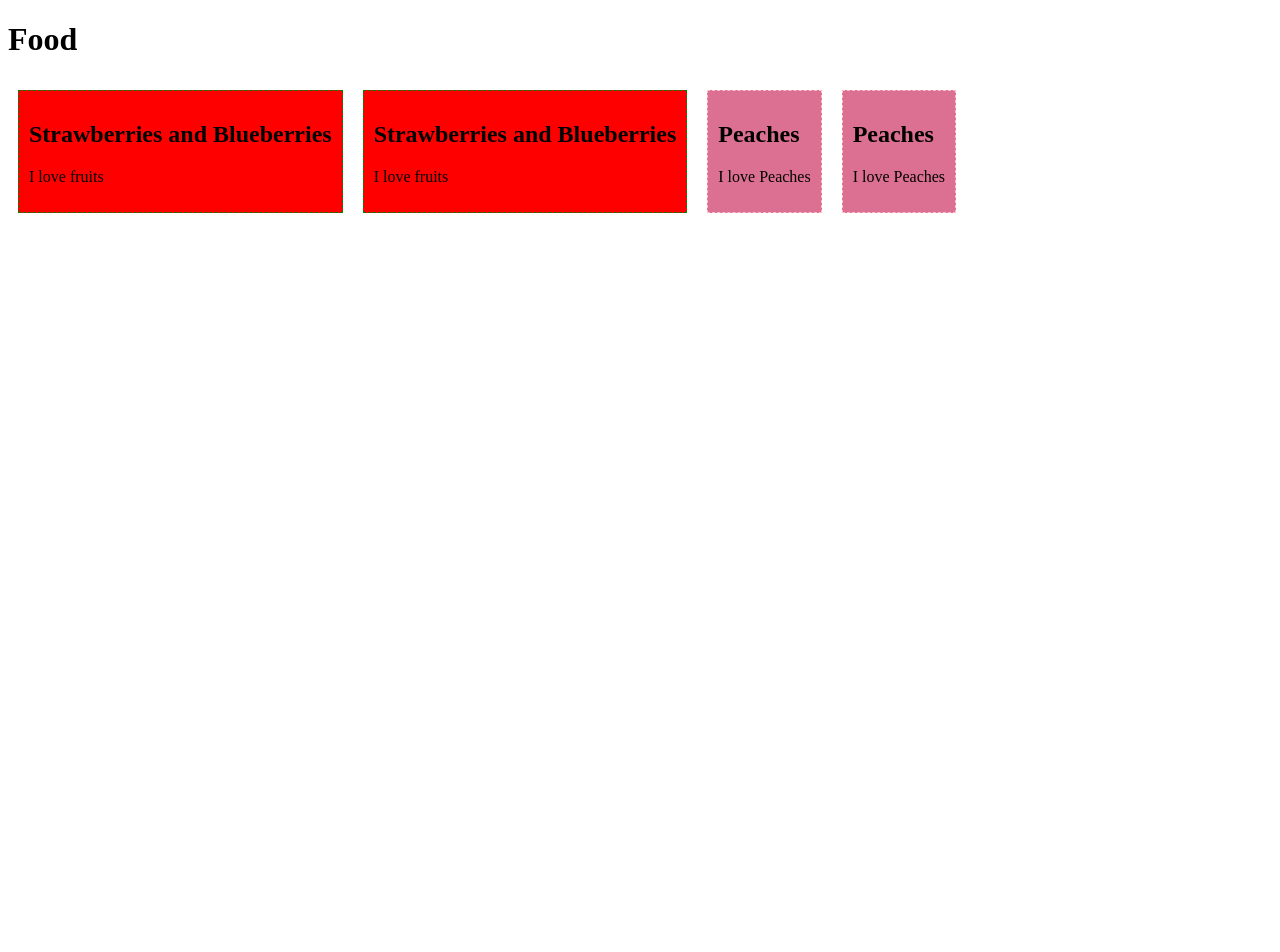
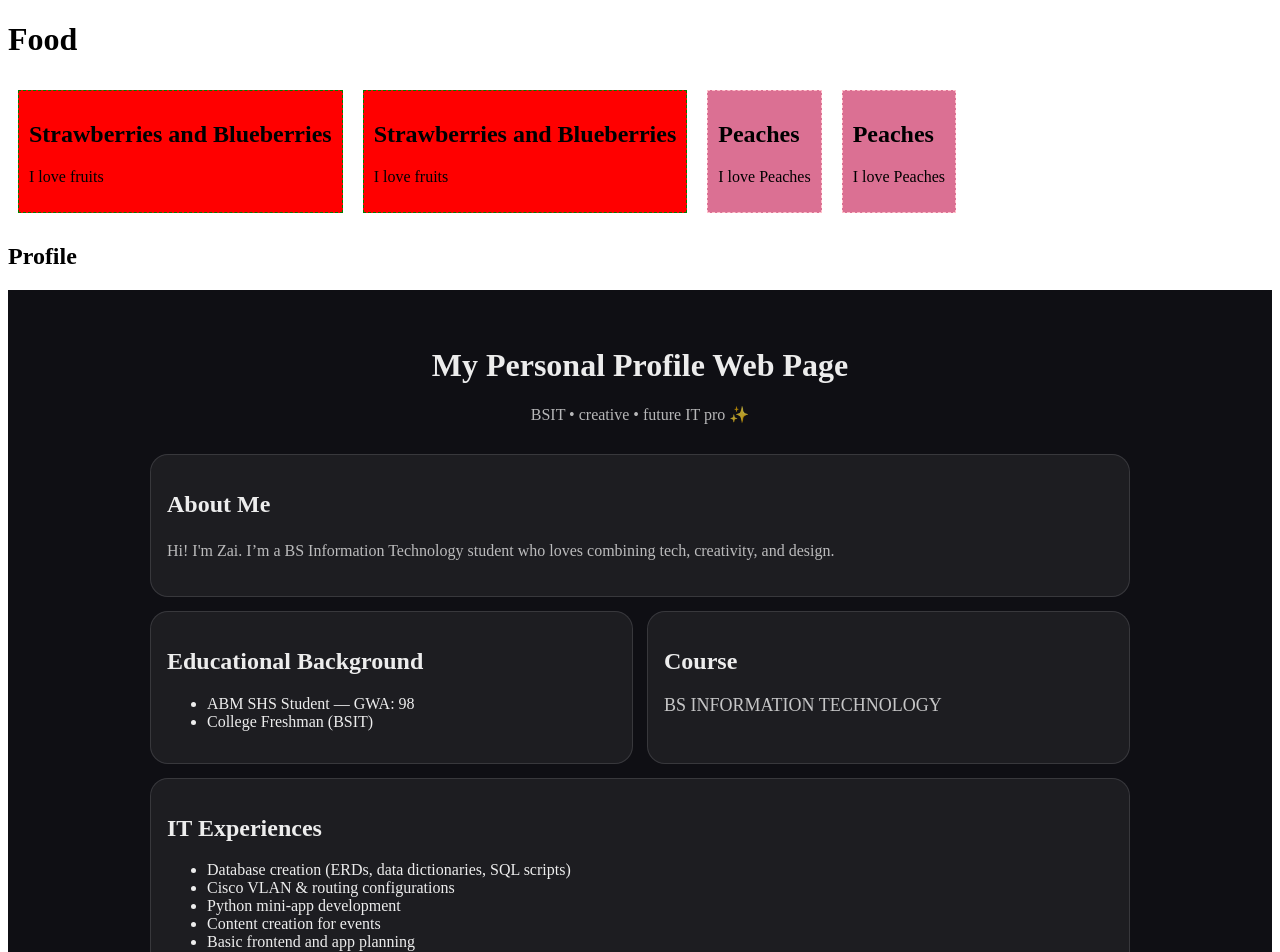
Before and after one commit to zaina-cassandra-villanueva/webprog-it241-vuejss, a Vue app in the folder firstsfc/: page / in a window 1280 px wide. Shown: the top 952 px of the page. Before the commit the page ends 800 px from the top, so only its background shows below. Built offline with nearby package versions, Linux system fonts and the light colour scheme.

Commit message:
profile page added

```diff
--- a/firstsfc/src/App.vue
+++ b/firstsfc/src/App.vue
@@ -4,6 +4,9 @@
   <food-item/>
   <food-item2/>
   <food-item2/>
+
+  <h2>Profile</h2>
+  <profile-page/>
 </template>
 
 <script></script>
--- /dev/null
+++ b/firstsfc/src/components/ProfilePage.vue
@@ -0,0 +1,327 @@
+<template>
+  <div class="page">
+    <header class="hero">
+      <h1>{{ pageTitle }}</h1>
+      <p class="subtitle">{{ tagline }}</p>
+    </header>
+
+    <main class="container">
+      <section class="card">
+        <h2>About Me</h2>
+        <p class="muted">{{ aboutMe }}</p>
+      </section>
+
+      <section class="grid">
+        <section class="card">
+          <h2>Educational Background</h2>
+          <ul>
+            <li v-for="(item, i) in education" :key="i">{{ item }}</li>
+          </ul>
+        </section>
+
+        <section class="card">
+          <h2>Course</h2>
+          <p class="big">{{ course }}</p>
+        </section>
+      </section>
+
+      <section class="card">
+        <h2>IT Experiences</h2>
+        <ul>
+          <li v-for="(exp, i) in experiences" :key="i">{{ exp }}</li>
+        </ul>
+      </section>
+
+      <section class="card">
+        <h2>Hobbies & Interests</h2>
+        <div class="chips">
+          <span class="chip" v-for="(h, i) in hobbies" :key="i">{{ h }}</span>
+        </div>
+      </section>
+
+      <section class="card">
+        <h2>Goals In Life / Dream</h2>
+        <p class="muted">{{ goal }}</p>
+      </section>
+
+      <section class="card">
+        <div class="row">
+          <h2>Picture Gallery</h2>
+          <button class="btn" @click="shuffleGallery">Shuffle</button>
+        </div>
+
+        <div class="gallery">
+          <figure
+            class="photo"
+            v-for="(img, i) in gallery"
+            :key="i"
+            @click="openModal(img)"
+          >
+            <img :src="img.src" :alt="img.alt" />
+            <figcaption>{{ img.caption }}</figcaption>
+          </figure>
+        </div>
+      </section>
+
+      <section class="card">
+        <h2>Social Links</h2>
+        <ul class="links">
+          <li v-for="(s, i) in socials" :key="i">
+            <a :href="s.url" target="_blank" rel="noopener">{{ s.label }}</a>
+          </li>
+        </ul>
+      </section>
+    </main>
+
+    <!-- MODAL -->
+    <div class="modal" v-if="modalOpen" @click.self="closeModal">
+      <div class="modal-card">
+        <button class="modal-close" @click="closeModal">✕</button>
+        <img class="modal-img" :src="selected.src" :alt="selected.alt" />
+        <p class="muted">{{ selected.caption }}</p>
+      </div>
+    </div>
+
+    <footer class="footer">
+      <small>© {{ new Date().getFullYear() }} {{ name }} • Vue Profile</small>
+    </footer>
+  </div>
+</template>
+
+<script setup>
+import { ref } from "vue";
+
+const name = "Zaina Cassandra S. Villanueva";
+const pageTitle = "My Personal Profile Web Page";
+const tagline = "BSIT • creative • future IT pro ✨";
+
+const aboutMe =
+  "Hi! I'm Zai. I’m a BS Information Technology student who loves combining tech, creativity, and design.";
+
+const education = ref([
+  "ABM SHS Student — GWA: 98",
+  "College Freshman (BSIT)",
+]);
+
+const course = "BS INFORMATION TECHNOLOGY";
+
+const experiences = ref([
+  "Database creation (ERDs, data dictionaries, SQL scripts)",
+  "Cisco VLAN & routing configurations",
+  "Python mini-app development",
+  "Content creation for events",
+  "Basic frontend and app planning",
+]);
+
+const hobbies = ref([
+  "DIY Crafter",
+  "Design & Digital Content",
+  "Business & Branding",
+  "Aesthetic layouts",
+]);
+
+const goal =
+  "To become a skilled IT professional and build a successful business that blends tech, creativity, and design.";
+
+const gallery = ref([
+  // ✅ If you want local images, use: /img/pic1.jpg then place them in /public/img/
+  { src: "/img/pic1.jpg", alt: "Photo 1", caption: "Memory 1" },
+  { src: "/img/pic2.jpg", alt: "Photo 2", caption: "Memory 2" },
+  { src: "/img/pic3.jpg", alt: "Photo 3", caption: "Memory 3" },
+]);
+
+const socials = ref([
+  { label: "Facebook", url: "https://facebook.com/" },
+  { label: "Instagram", url: "https://instagram.com/" },
+  { label: "GitHub", url: "https://github.com/" },
+]);
+
+const modalOpen = ref(false);
+const selected = ref({ src: "", alt: "", caption: "" });
+
+function openModal(img) {
+  selected.value = img;
+  modalOpen.value = true;
+}
+function closeModal() {
+  modalOpen.value = false;
+}
+function shuffleGallery() {
+  gallery.value = [...gallery.value].sort(() => Math.random() - 0.5);
+}
+</script>
+
+<style scoped>
+.page {
+  min-height: 100vh;
+  background: #0f0f14;
+  color: rgba(255, 255, 255, 0.92);
+}
+
+.hero {
+  padding: 36px 16px 18px;
+  text-align: center;
+}
+
+.subtitle {
+  margin: 10px auto 0;
+  max-width: 760px;
+  color: rgba(255, 255, 255, 0.7);
+}
+
+.container {
+  max-width: 980px;
+  margin: 0 auto;
+  padding: 12px 16px 40px;
+  display: grid;
+  gap: 14px;
+}
+
+.card {
+  border: 1px solid rgba(255, 255, 255, 0.12);
+  background: rgba(255, 255, 255, 0.06);
+  border-radius: 18px;
+  padding: 16px;
+}
+
+.grid {
+  display: grid;
+  gap: 14px;
+  grid-template-columns: repeat(2, minmax(0, 1fr));
+}
+@media (max-width: 720px) {
+  .grid {
+    grid-template-columns: 1fr;
+  }
+}
+
+.muted {
+  color: rgba(255, 255, 255, 0.7);
+  line-height: 1.6;
+}
+
+.big {
+  margin: 0;
+  font-size: 18px;
+  color: rgba(255, 255, 255, 0.75);
+}
+
+.chips {
+  display: flex;
+  flex-wrap: wrap;
+  gap: 10px;
+}
+.chip {
+  border: 1px solid rgba(255, 255, 255, 0.12);
+  background: rgba(255, 255, 255, 0.06);
+  padding: 8px 10px;
+  border-radius: 999px;
+  font-size: 13px;
+  color: rgba(255, 255, 255, 0.75);
+}
+
+.row {
+  display: flex;
+  justify-content: space-between;
+  align-items: center;
+  gap: 12px;
+}
+
+.btn {
+  border: 1px solid rgba(255, 255, 255, 0.12);
+  background: rgba(167, 139, 250, 0.18);
+  color: rgba(255, 255, 255, 0.92);
+  padding: 8px 12px;
+  border-radius: 12px;
+  cursor: pointer;
+}
+
+.gallery {
+  margin-top: 12px;
+  display: grid;
+  gap: 12px;
+  grid-template-columns: repeat(3, minmax(0, 1fr));
+}
+@media (max-width: 900px) {
+  .gallery {
+    grid-template-columns: repeat(2, minmax(0, 1fr));
+  }
+}
+@media (max-width: 520px) {
+  .gallery {
+    grid-template-columns: 1fr;
+  }
+}
+
+.photo {
+  margin: 0;
+  border: 1px solid rgba(255, 255, 255, 0.12);
+  border-radius: 16px;
+  overflow: hidden;
+  background: rgba(0, 0, 0, 0.18);
+  cursor: pointer;
+}
+.photo img {
+  width: 100%;
+  aspect-ratio: 1 / 1;
+  object-fit: cover;
+  display: block;
+}
+.photo figcaption {
+  padding: 10px 12px;
+  font-size: 13px;
+  color: rgba(255, 255, 255, 0.7);
+}
+
+.links a {
+  color: #dbeafe;
+  text-decoration: none;
+}
+.links a:hover {
+  text-decoration: underline;
+}
+
+/* modal */
+.modal {
+  position: fixed;
+  inset: 0;
+  background: rgba(0, 0, 0, 0.65);
+  display: grid;
+  place-items: center;
+  padding: 16px;
+  z-index: 50;
+}
+.modal-card {
+  max-width: 560px;
+  width: 100%;
+  border: 1px solid rgba(255, 255, 255, 0.12);
+  background: rgba(20, 20, 28, 0.92);
+  border-radius: 18px;
+  padding: 12px;
+  position: relative;
+}
+.modal-close {
+  position: absolute;
+  top: 10px;
+  right: 10px;
+  border: 1px solid rgba(255, 255, 255, 0.12);
+  background: rgba(255, 255, 255, 0.08);
+  color: rgba(255, 255, 255, 0.92);
+  border-radius: 10px;
+  padding: 6px 10px;
+  cursor: pointer;
+}
+.modal-img {
+  width: 100%;
+  aspect-ratio: 1 / 1;
+  object-fit: cover;
+  border-radius: 14px;
+  display: block;
+}
+
+.footer {
+  text-align: center;
+  padding: 18px 16px 30px;
+  color: rgba(255, 255, 255, 0.55);
+}
+</style>
--- a/firstsfc/src/main.js
+++ b/firstsfc/src/main.js
@@ -3,8 +3,10 @@ import { createApp } from 'vue'
 import App from './App.vue'
 import FoodItem from './components/FoodItem.vue'
 import FoodItem2 from './components/FoodItem2.vue'
+import ProfilePage from './components/ProfilePage.vue'
 
 const app = createApp(App)
 app.component('food-item', FoodItem)
 app.component('food-item2', FoodItem2)
+app.component('profile-page', ProfilePage)
 app.mount('#app')
```
